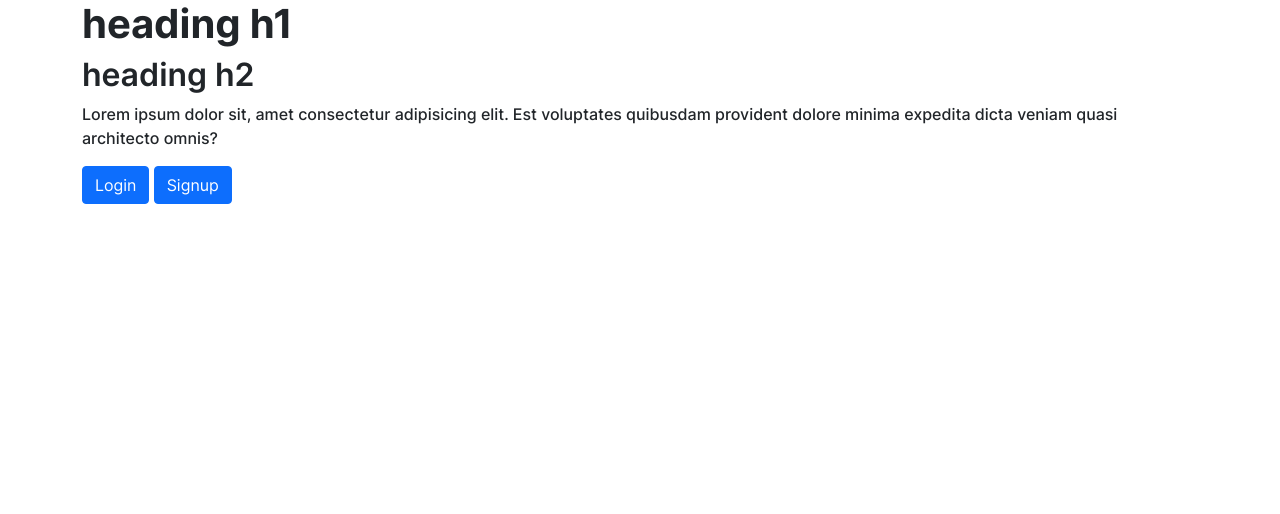
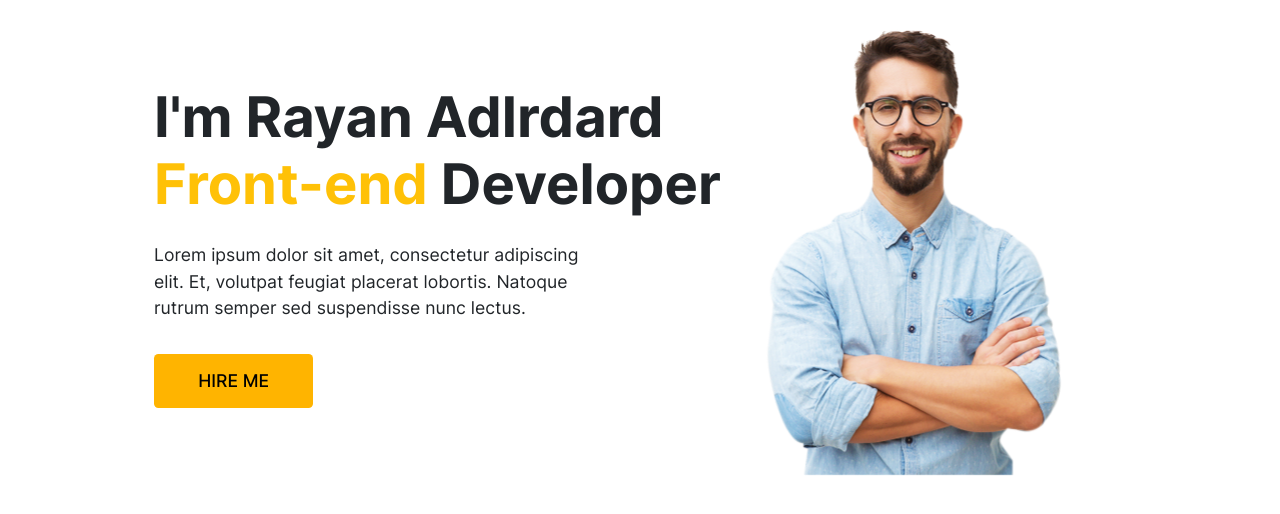
Before and after one commit to shishirneupane/bootstrap-portfolio, a plain HTML site: page dev/html/index.html in a window 1280 px wide. Drawn offline with Linux system fonts and the light colour scheme.

```diff
--- a/dev/html/index.html
+++ b/dev/html/index.html
@@ -11,16 +11,27 @@
   </head>
 
   <body>
-    <div class="container">
-      <h1>heading h1</h1>
-      <h2>heading h2</h2>
-      <p>
-        Lorem ipsum dolor sit, amet consectetur adipisicing elit. Est voluptates
-        quibusdam provident dolore minima expedita dicta veniam quasi architecto
-        omnis?
-      </p>
-      <button class="btn btn-primary">Login</button>
-      <button class="btn btn-primary">Signup</button>
-    </div>
+    <section class="container my-3">
+      <div class="row">
+        <div class="col-7 d-flex flex-column justify-content-center">
+          <div class="hero ms-5 ps-4 d-flex flex-column gap-3">
+            <h1 class="font font--bold hero__heading display-4">
+              I'm Rayan Adlrdard <br />
+              <span class="text-warning">Front-end</span> Developer
+            </h1>
+            <p class="font font--regular hero__para">
+              Lorem ipsum dolor sit amet, consectetur adipiscing elit.
+              Et, volutpat feugiat placerat lobortis. Natoque rutrum
+              semper sed suspendisse nunc lectus.
+            </p>
+            <button class="font font--medium hero__btn" href="#">HIRE ME</button>
+          </div>
+        </div>
+
+        <div class="col-5">
+          <img src="/dev/img/person.png" />
+        </div>
+      </div>
+    </section>
   </body>
 </html>
--- a/dev/scss/style.scss
+++ b/dev/scss/style.scss
@@ -34,21 +34,33 @@
   font-display: swap;
 }
 
-.container {
-	h1 {
-		font-family: 'Inter';
+// main menu
+.font {
+	font-family: 'Inter';
+	&--regular {
+		font-weight: normal;
+	}
+	&--medium {
+		font-weight: 500;
+	}
+	&--semibold {
+		font-weight: 600;
+	}
+	&--bold {
 		font-weight: bold;
 	}
-	h2 {
-		font-family: 'Inter';
-		font-weight: 600;
+}
+
+.hero {
+	font-size: 1.1em;
+	&__para {
+		width: 80%;
 	}
-	p {
-		font-family: 'Inter';
-		font-weight: 500;
-	}
-	button {
-		font-family: 'Inter';
-		font-weight: normal;
+	&__btn {
+		background-color: #FFB400;
+		border: none;
+		border-radius: 0.25em;
+		padding: 0.8em;
+		width: 28%;
 	}
 }
```
Also changed, not shown: dev/img/person.png (added), dev/scss/style.css, 1 other file.
